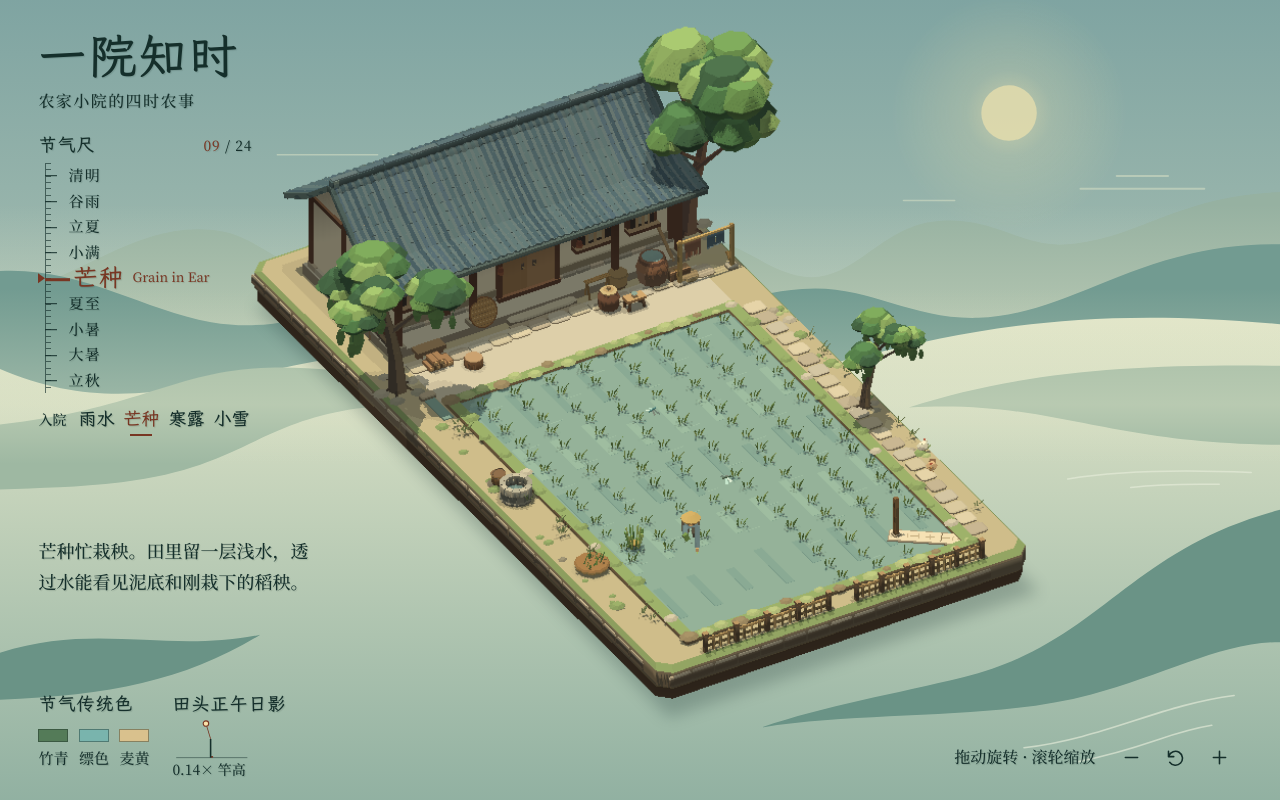
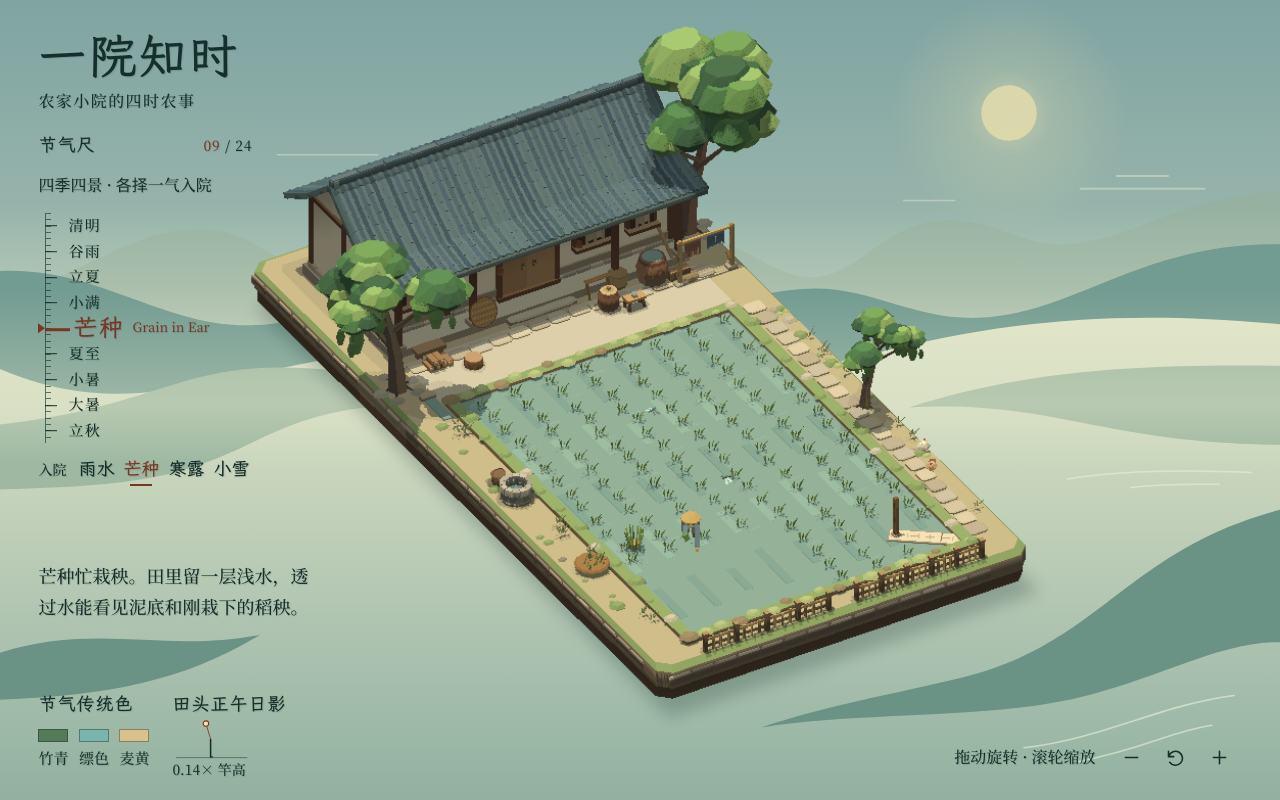
Before and after one commit to 3612455144/yi-yuan-zhi-shi, a plain HTML site: page index.html in a window 1280 px wide. Drawn offline with Linux system fonts and the light colour scheme.

Commit message:
affordance: index.html

```diff
--- a/index.html
+++ b/index.html
@@ -20,6 +20,7 @@
           <h2 id="ruler-heading">节气尺</h2>
           <span class="ruler-count"><span id="term-number">09</span> / 24</span>
         </div>
+        <p class="ruler-sub">四季四景 · 各择一气入院</p>
         <div class="ruler-window">
           <div class="ruler-cursor" aria-hidden="true"></div>
           <div id="terms" class="terms" style="--ruler-index: 8">
```
